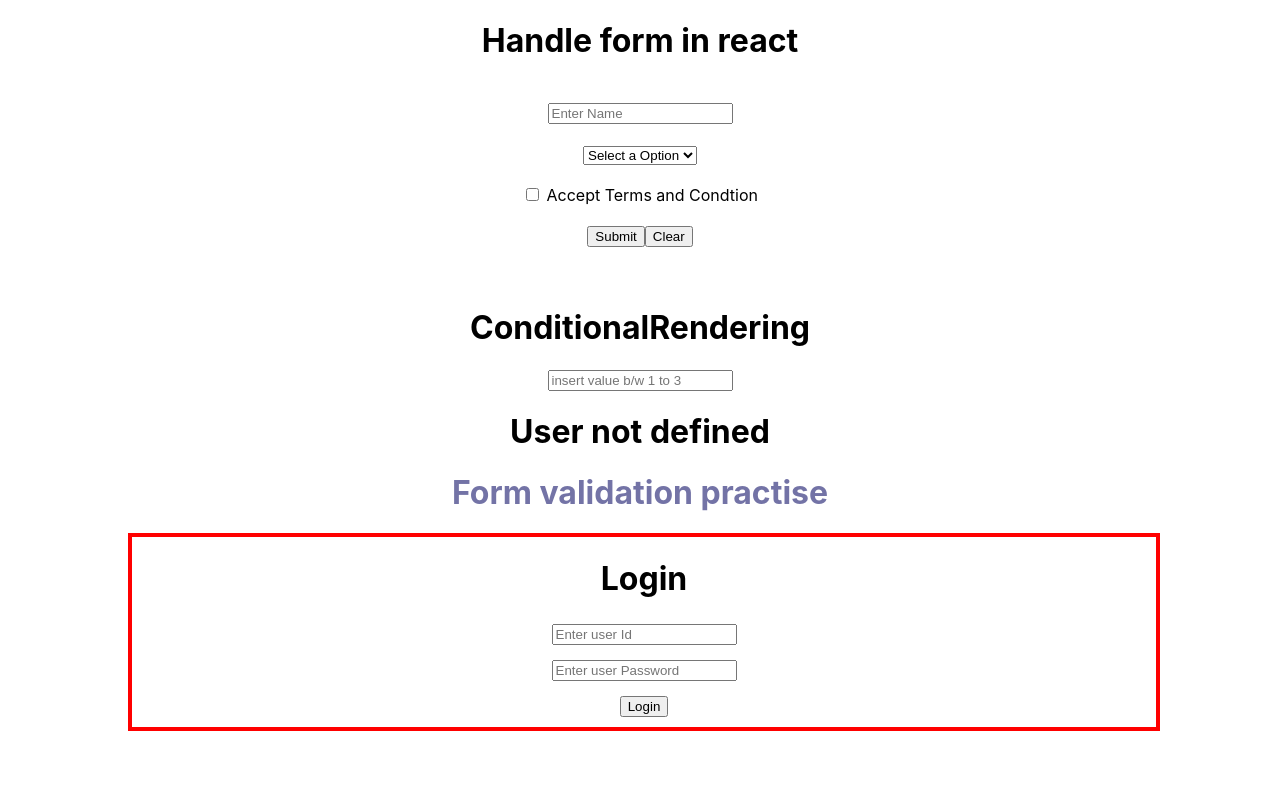
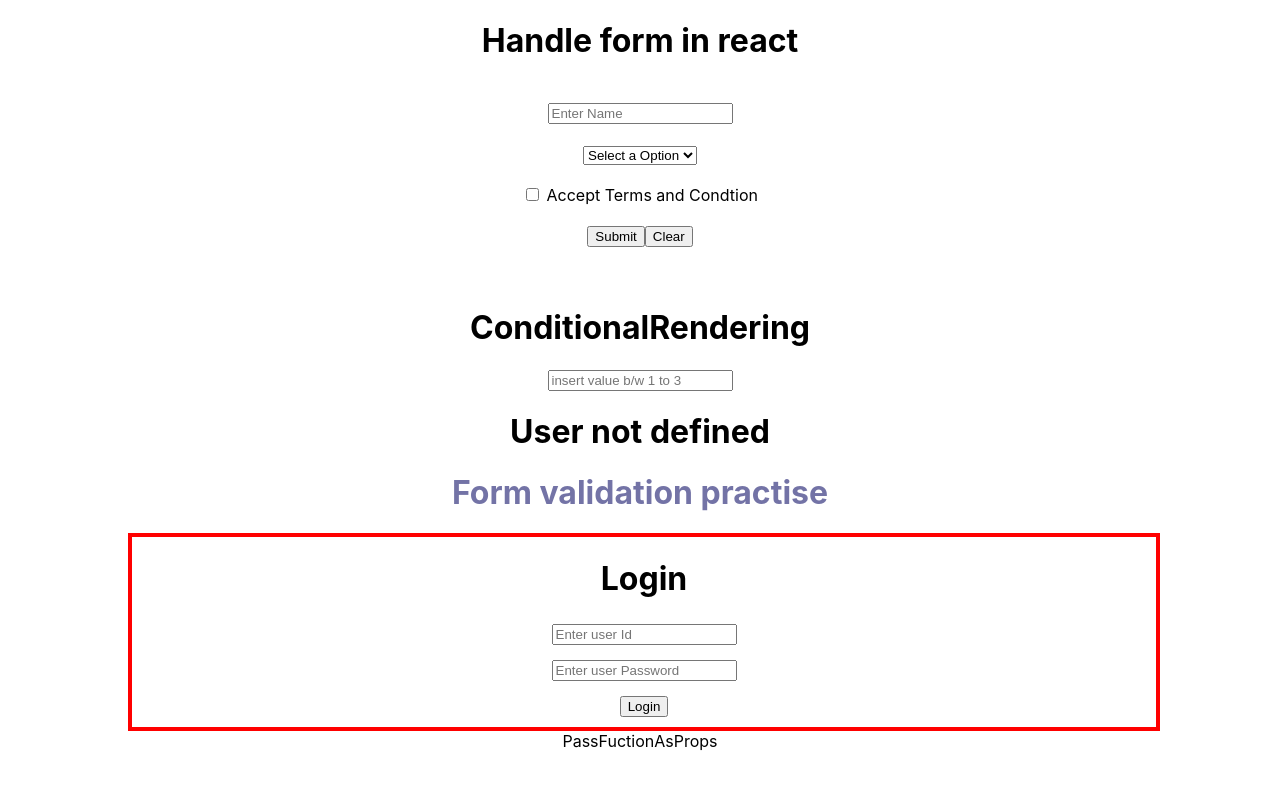
Before and after one commit to surendra960/Basic_form, a React (Create React App) app: page / in a window 1280 px wide. Shown: the top 786 px of the page. Built offline with nearby package versions, Linux system fonts and the light colour scheme.

Commit message:
Passing fuction as a props

```diff
--- a/src/App.js
+++ b/src/App.js
@@ -2,6 +2,7 @@ import './App.css';
 import Form from './Form';
 import ConditionalRendering from './ConditionalRendering';
 import BasicFormValidatio from './BasicFormValidatio';
+import PassFuctionAsProps from './PassFuctionAsProps';
 
 function App() {
   return (
@@ -9,6 +10,7 @@ function App() {
      <Form></Form>
      <ConditionalRendering/>
      <BasicFormValidatio/>
+     <PassFuctionAsProps/>
     </div>
   );
 }
--- /dev/null
+++ b/src/PassFuctionAsProps.js
@@ -0,0 +1,9 @@
+import React from 'react'
+
+function PassFuctionAsProps() {
+  return (
+    <div>PassFuctionAsProps</div>
+  )
+}
+
+export default PassFuctionAsProps
```
